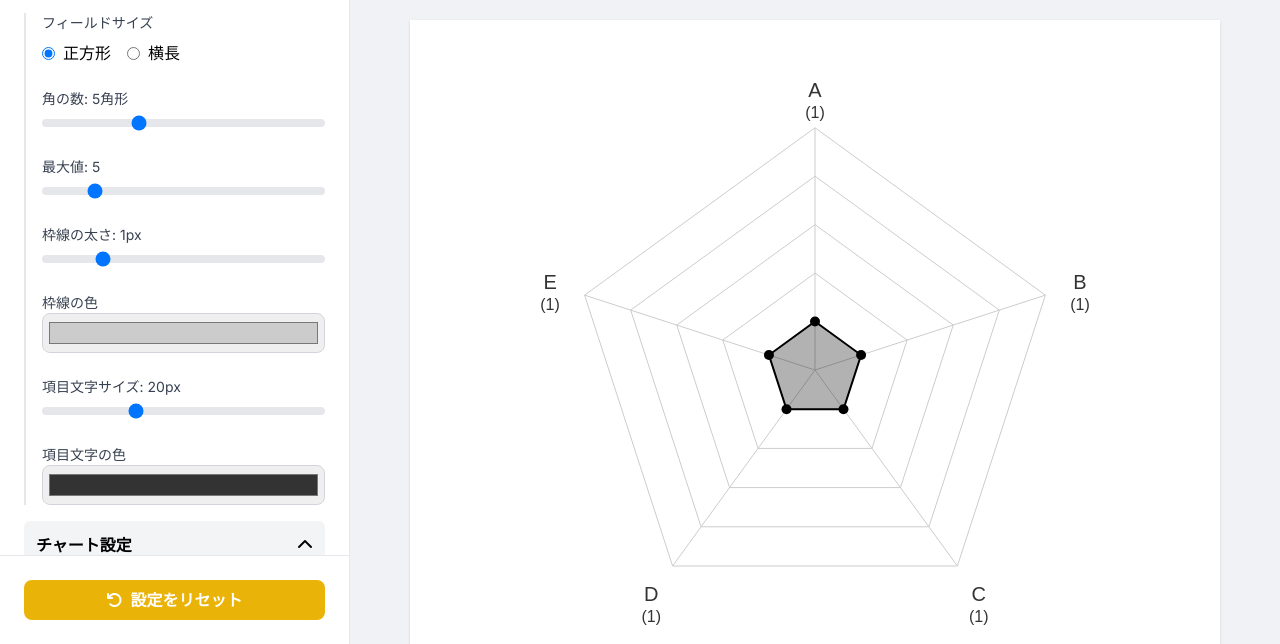
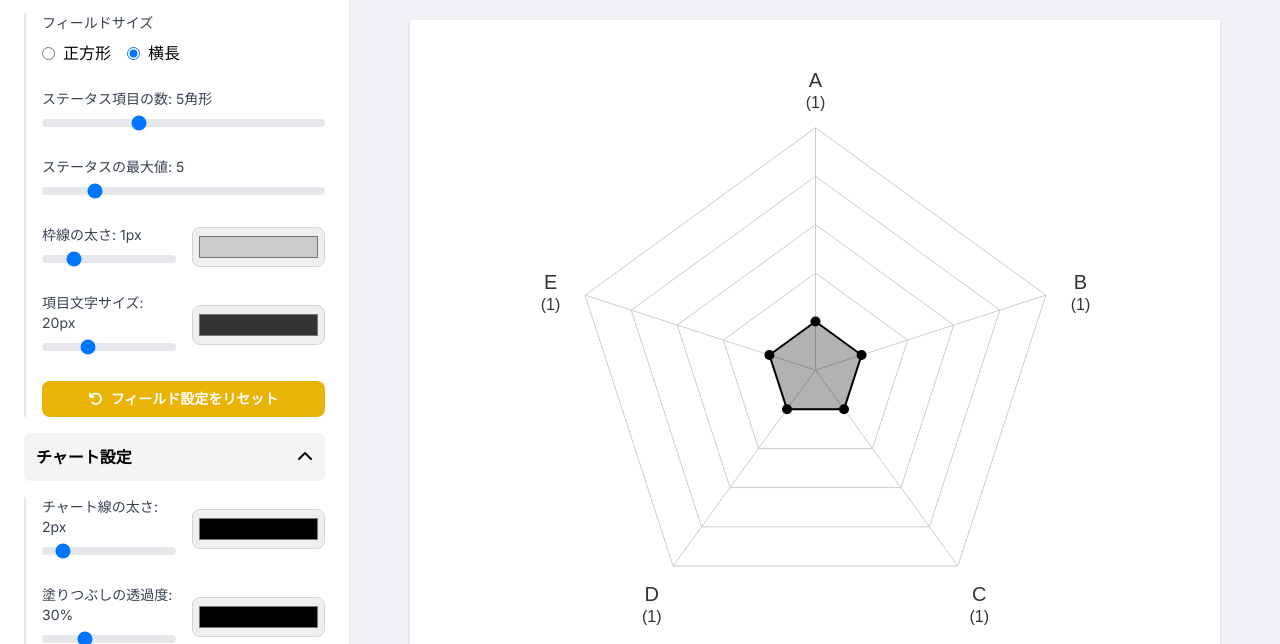
Before and after one commit to MJY-mo/radar-chart-maker, a plain HTML site: page index.html in a window 1280 px wide. Shown: the part 156-800 px from the top of the page. Drawn offline with nearby package versions, Linux system fonts and the light colour scheme.

Commit message:
Add files via upload

```diff
--- a/index.html
+++ b/index.html
@@ -4,6 +4,7 @@
     <meta charset="UTF-8">
     <meta name="viewport" content="width=device-width, initial-scale=1.0">
     <title>画像放り込みレーダーチャートメーカー</title>
+    <link rel="icon" href="favicon3.png">
     <script src="https://cdn.tailwindcss.com"></script>
     <link href="https://cdnjs.cloudflare.com/ajax/libs/font-awesome/6.5.1/css/all.min.css" rel="stylesheet">
     <link rel="preconnect" href="https://fonts.googleapis.com">
@@ -107,11 +108,11 @@
         .menu-btn:hover {
             background-color: #4b5563; /* gray-600 */
         }
-        .menu-btn.active {
-            background-color: #4f46e5; /* indigo-600 */
+        .menu-btn.active-help {
+            background-color: #10b981; /* green-500 */
         }
-        .menu-btn.active:hover {
-            background-color: #4338ca; /* indigo-700 */
+        .menu-btn.active-help:hover {
+            background-color: #059669; /* green-600 */
         }
         .checkbox-label {
             display: flex;
@@ -160,29 +161,34 @@
                             </div>
                         </div>
                         <div>
-                            <label for="sides" class="block text-sm font-medium text-gray-700"><span data-lang="labelSides">角の数</span>: <span id="sides-value">5</span><span data-lang="sidesUnit">角形</span></label>
+                            <label for="sides" class="block text-sm font-medium text-gray-700"><span data-lang="labelSides">ステータス項目の数</span>: <span id="sides-value">5</span><span data-lang="sidesUnit"></span></label>
                             <input type="range" id="sides" min="4" max="7" value="5" class="w-full h-2 bg-gray-200 rounded-lg appearance-none cursor-pointer">
                         </div>
                         <div>
-                            <label for="maxValue" class="block text-sm font-medium text-gray-700"><span data-lang="labelMaxValue">最大値</span>: <span id="maxValue-value">5</span></label>
+                            <label for="maxValue" class="block text-sm font-medium text-gray-700"><span data-lang="labelMaxValue">ステータスの最大値</span>: <span id="maxValue-value">5</span></label>
                             <input type="range" id="maxValue" min="4" max="10" value="5" class="w-full h-2 bg-gray-200 rounded-lg appearance-none cursor-pointer">
                         </div>
+                        <div class="grid grid-cols-2 gap-4 items-center">
                             <div>
                                 <label for="gridLineWidth" class="block text-sm font-medium text-gray-700"><span data-lang="labelGridLineWidth">枠線の太さ</span>: <span id="gridLineWidth-value">1</span>px</label>
                                 <input type="range" id="gridLineWidth" min="0" max="5" value="1" class="w-full h-2 bg-gray-200 rounded-lg appearance-none cursor-pointer">
                             </div>
                             <div>
-                            <label for="gridLineColor" class="block text-sm font-medium text-gray-700" data-lang="labelGridLineColor">枠線の色</label>
+                                <label for="gridLineColor" class="block text-sm font-medium text-gray-700 sr-only" data-lang="labelGridLineColor">枠線の色</label>
                                 <input type="color" id="gridLineColor" value="#CCCCCC" class="w-full h-10 p-1 border border-gray-300 rounded-lg cursor-pointer">
                             </div>
+                        </div>
+                        <div class="grid grid-cols-2 gap-4 items-center">
                             <div>
                                 <label for="labelFontSize" class="block text-sm font-medium text-gray-700"><span data-lang="labelLabelFontSize">項目文字サイズ</span>: <span id="labelFontSize-value">20</span>px</label>
                                 <input type="range" id="labelFontSize" min="1" max="60" value="20" class="w-full h-2 bg-gray-200 rounded-lg appearance-none cursor-pointer">
                             </div>
                              <div>
-                            <label for="labelColor" class="block text-sm font-medium text-gray-700" data-lang="labelColor">項目文字の色</label>
+                                <label for="labelColor" class="block text-sm font-medium text-gray-700 sr-only" data-lang="labelColor">項目文字の色</label>
                                 <input type="color" id="labelColor" value="#333333" class="w-full h-10 p-1 border border-gray-300 rounded-lg cursor-pointer">
                             </div>
+                        </div>
+                        <button id="reset-field-settings-btn" class="w-full bg-yellow-500 hover:bg-yellow-600 text-white font-bold py-2 px-4 rounded-lg transition-colors text-sm"><i class="fas fa-undo mr-2"></i><span data-lang="btnResetFieldSettings">フィールド設定をリセット</span></button>
                     </div>
                 </div>
 
@@ -193,22 +199,27 @@
                         <i class="fas fa-chevron-up transition-transform"></i>
                     </button>
                     <div id="chart-settings-content" class="accordion-content mt-4 space-y-6 pl-4 border-l-2 border-gray-200">
+                        <div class="grid grid-cols-2 gap-4 items-center">
                             <div>
                                 <label for="chartLineWidth" class="block text-sm font-medium text-gray-700"><span data-lang="labelChartLineWidth">チャート線の太さ</span>: <span id="chartLineWidth-value">2</span>px</label>
                                 <input type="range" id="chartLineWidth" min="1" max="10" value="2" class="w-full h-2 bg-gray-200 rounded-lg appearance-none cursor-pointer">
                             </div>
                             <div>
-                            <label for="chartLineColor" class="block text-sm font-medium text-gray-700" data-lang="labelChartLineColor">チャート線の色</label>
+                                <label for="chartLineColor" class="block text-sm font-medium text-gray-700 sr-only" data-lang="labelChartLineColor">チャート線の色</label>
                                 <input type="color" id="chartLineColor" value="#000000" class="w-full h-10 p-1 border border-gray-300 rounded-lg cursor-pointer">
                             </div>
-                        <div>
-                            <label for="fillColor" class="block text-sm font-medium text-gray-700" data-lang="labelFillColor">チャートの塗りつぶしの色</label>
-                            <input type="color" id="fillColor" value="#000000" class="w-full h-10 p-1 border border-gray-300 rounded-lg cursor-pointer">
                         </div>
+                        <div class="grid grid-cols-2 gap-4 items-center">
                              <div>
                                 <label for="fillOpacity" class="block text-sm font-medium text-gray-700"><span data-lang="labelFillOpacity">塗りつぶしの透過度</span>: <span id="fillOpacity-value">30</span>%</label>
                                 <input type="range" id="fillOpacity" min="0" max="100" value="30" class="w-full h-2 bg-gray-200 rounded-lg appearance-none cursor-pointer">
                             </div>
+                            <div>
+                                <label for="fillColor" class="block text-sm font-medium text-gray-700 sr-only" data-lang="labelFillColor">チャートの塗りつぶしの色</label>
+                                <input type="color" id="fillColor" value="#000000" class="w-full h-10 p-1 border border-gray-300 rounded-lg cursor-pointer">
+                            </div>
+                        </div>
+                         <button id="reset-chart-settings-btn" class="w-full bg-yellow-500 hover:bg-yellow-600 text-white font-bold py-2 px-4 rounded-lg transition-colors text-sm"><i class="fas fa-undo mr-2"></i><span data-lang="btnResetChartSettings">チャート設定をリセット</span></button>
                     </div>
                 </div>
             </div>
@@ -245,11 +256,12 @@
                             <input type="range" id="imageOpacity" min="0" max="100" value="100" class="w-full h-2 bg-gray-200 rounded-lg appearance-none cursor-pointer">
                         </div>
                         <div>
-                            <label for="imageOffsetX" class="block text-sm font-medium text-gray-700"><span data-lang="labelOffsetX">横位置</span>: <span id="imageOffsetX-value">0</span>px</label>
+                            <label class="block text-sm font-medium text-gray-700" data-lang="labelPosition">位置（横/縦）</label>
+                            <label for="imageOffsetX" class="block text-xs text-gray-500"><span data-lang="labelOffsetX">横</span>: <span id="imageOffsetX-value">0</span>px</label>
                             <input type="range" id="imageOffsetX" min="-200" max="200" value="0" class="w-full h-2 bg-gray-200 rounded-lg appearance-none cursor-pointer">
                         </div>
                         <div>
-                            <label for="imageOffsetY" class="block text-sm font-medium text-gray-700"><span data-lang="labelOffsetY">縦位置</span>: <span id="imageOffsetY-value">0</span>px</label>
+                            <label for="imageOffsetY" class="block text-xs text-gray-500"><span data-lang="labelOffsetY">縦</span>: <span id="imageOffsetY-value">0</span>px</label>
                             <input type="range" id="imageOffsetY" min="-200" max="200" value="0" class="w-full h-2 bg-gray-200 rounded-lg appearance-none cursor-pointer">
                         </div>
                     </div>
@@ -268,13 +280,15 @@
                                 <option value="Lobster, cursive">Lobster (デザイン)</option>
                             </select>
                         </div>
+                        <div class="grid grid-cols-2 gap-4 items-center">
                             <div>
                                 <label for="textFontSize" class="block text-sm font-medium text-gray-700"><span data-lang="textFontSize">フォントサイズ</span>: <span id="textFontSize-value">48</span>px</label>
                                 <input type="range" id="textFontSize" min="10" max="150" value="48" class="w-full h-2 bg-gray-200 rounded-lg appearance-none cursor-pointer mt-1">
                             </div>
                             <div>
-                            <label for="textColor" class="block text-sm font-medium text-gray-700" data-lang="textColor">テキストの色</label>
+                                <label for="textColor" class="block text-sm font-medium text-gray-700 sr-only" data-lang="textColor">テキストの色</label>
                                 <input type="color" id="textColor" value="#000000" class="w-full h-10 p-1 border border-gray-300 rounded-lg cursor-pointer mt-1">
+                            </div>
                         </div>
                         <div class="flex items-center justify-around">
                             <label class="checkbox-label">
@@ -296,9 +310,6 @@
 
         </div>
 
-        <div id="panel-footer" class="p-6 border-t">
-            <button id="reset-settings-btn" class="w-full bg-yellow-500 hover:bg-yellow-600 text-white font-bold py-2 px-4 rounded-lg transition-colors"><i class="fas fa-undo mr-2"></i><span data-lang="btnResetSettings">設定をリセット</span></button>
-        </div>
     </aside>
 
     <!-- メインコンテンツ -->
@@ -341,7 +352,6 @@ window.onload = () => {
     const settingsView = getEl('settings-view');
     const helpView = getEl('help-view');
     const editView = getEl('edit-view');
-    const panelFooter = getEl('panel-footer');
     const helpBtn = getEl('help-btn');
 
     // --- 翻訳データ ---
@@ -357,15 +367,16 @@ window.onload = () => {
             aspectRatioLandscape: "横長",
             labelLabelFontSize: "項目文字サイズ",
             labelColor: "項目文字の色",
-            labelSides: "角の数", sidesUnit: "角形",
-            labelMaxValue: "最大値",
+            labelSides: "ステータス項目の数", sidesUnit: "角形",
+            labelMaxValue: "ステータスの最大値",
             labelChartLineWidth: "チャート線の太さ",
             labelChartLineColor: "チャート線の色",
             labelFillColor: "チャートの塗りつぶしの色",
             labelFillOpacity: "塗りつぶしの透過度",
             labelGridLineWidth: "枠線の太さ",
             labelGridLineColor: "枠線の色",
-            btnResetSettings: "設定をリセット",
+            btnResetFieldSettings: "フィールド設定をリセット",
+            btnResetChartSettings: "チャート設定をリセット",
             exportTitle: "画像として出力",
             labelFileName: "ファイル名",
             labelExportFormat: "拡張子",
@@ -379,11 +390,14 @@ window.onload = () => {
             labelImageClip: "画像表示方法",
             clipData: "チャート形状にクリップ", clipFrame: "グラフの枠にクリップ", clipFull: "全体表示",
             labelScale: "拡大縮小",
-            labelOpacity: "透過度", labelOffsetX: "横位置", labelOffsetY: "縦位置",
+            labelOpacity: "透過度",
+            labelPosition: "位置（横/縦）",
+            labelOffsetX: "横",
+            labelOffsetY: "縦",
             confirmTitle: "確認",
             btnNo: "いいえ", btnYes: "はい",
             confirmMessage: "画像を置き換えますか？",
-            confirmReset: "すべての設定を初期値に戻します。よろしいですか？",
+            confirmReset: "このセクションの設定を初期値に戻します。よろしいですか？",
             invalidFile: "無効なファイル形式です。",
             savePlaceholder: "チャートデータ",
             exportPlaceholder: "レーダーチャート",
@@ -408,15 +422,16 @@ window.onload = () => {
             aspectRatioLandscape: "Landscape",
             labelLabelFontSize: "Label Font Size",
             labelColor: "Label Color",
-            labelSides: "Sides", sidesUnit: "",
-            labelMaxValue: "Max Value",
+            labelSides: "Number of Status Items", sidesUnit: "",
+            labelMaxValue: "Status Max Value",
             labelChartLineWidth: "Chart Line Width",
             labelChartLineColor: "Chart Line Color",
             labelFillColor: "Chart Fill Color",
             labelFillOpacity: "Fill Opacity",
             labelGridLineWidth: "Grid Line Width",
             labelGridLineColor: "Grid Line Color",
-            btnResetSettings: "Reset Settings",
+            btnResetFieldSettings: "Reset Field Settings",
+            btnResetChartSettings: "Reset Chart Settings",
             exportTitle: "Export as Image",
             labelFileName: "File Name",
             labelExportFormat: "Format",
@@ -430,11 +445,14 @@ window.onload = () => {
             labelImageClip: "Image Display Method",
             clipData: "Clip to data shape", clipFrame: "Clip to chart frame", clipFull: "Show full image",
             labelScale: "Scale",
-            labelOpacity: "Opacity", labelOffsetX: "Offset X", labelOffsetY: "Offset Y",
+            labelOpacity: "Opacity",
+            labelPosition: "Position (H/V)",
+            labelOffsetX: "Horizontal",
+            labelOffsetY: "Vertical",
             confirmTitle: "Confirm",
             btnNo: "No", btnYes: "Yes",
             confirmMessage: "Do you want to replace the image?",
-            confirmReset: "Reset all settings to their default values. Are you sure?",
+            confirmReset: "Are you sure you want to reset the settings in this section?",
             invalidFile: "Invalid file format.",
             savePlaceholder: "ChartData",
             exportPlaceholder: "RadarChart",
@@ -505,7 +523,7 @@ window.onload = () => {
     function getDefaultSettings() {
         return {
             language: 'ja',
-            aspectRatio: 'square',
+            aspectRatio: 'landscape',
             sides: 5,
             maxValue: 5,
             gridLineWidth: 1,
@@ -556,20 +574,18 @@ window.onload = () => {
         helpView.classList.add('hidden');
         editView.classList.add('hidden');
         backToSettingsBtn.classList.add('hidden');
-        panelFooter.classList.add('hidden');
 
-        document.querySelectorAll('.menu-btn.active').forEach(b => b.classList.remove('active'));
+        document.querySelectorAll('.menu-btn.active-help').forEach(b => b.classList.remove('active-help'));
 
         if (view === 'settings') {
             panelTitle.textContent = t('settingsTitle');
             settingsView.classList.remove('hidden');
-            panelFooter.classList.remove('hidden');
         } else if (view === 'help') {
             panelTitle.textContent = t('helpTitle');
             helpView.innerHTML = getHelpContent(state.settings.language);
             helpView.classList.remove('hidden');
             backToSettingsBtn.classList.remove('hidden');
-            helpBtn.classList.add('active');
+            helpBtn.classList.add('active-help');
         } else if (view === 'edit') {
             panelTitle.textContent = t('editTitle');
             editView.classList.remove('hidden');
@@ -738,7 +754,7 @@ window.onload = () => {
         if (state.settings.aspectRatio === 'landscape' && width / height > 1.1) {
             const chartAreaSize = height;
              return {
-                cx: cx,
+                cx: cx, // Center in the full canvas width
                 cy: cy,
                 r: (chartAreaSize / 2) * 0.75,
                 textCenterX: cx,
@@ -884,8 +900,12 @@ window.onload = () => {
             const value = state.chartData.values[i];
             const angle = (i / state.settings.sides) * 2 * Math.PI - Math.PI / 2;
 
-            const x = cx + labelRadius * Math.cos(angle);
-            const y = cy + labelRadius * Math.sin(angle);
+            let x = cx + labelRadius * Math.cos(angle);
+            let y = cy + labelRadius * Math.sin(angle);
+
+            if (i === 0) { // Top label
+                y -= state.settings.labelFontSize * 0.5;
+            }
 
             targetCtx.font = `${state.settings.labelFontSize}px sans-serif`;
             targetCtx.fillText(label, x, y);
@@ -947,12 +967,21 @@ window.onload = () => {
         document.querySelectorAll('input[name="aspectRatio"]').forEach(radio => {
             radio.addEventListener('change', updateAndSaveSettings);
         });
-        getEl('reset-settings-btn').addEventListener('click', () => {
+        getEl('reset-field-settings-btn').addEventListener('click', () => {
             showConfirmDialog(t('confirmReset'), () => {
-                resetState();
-                saveSettings();
-                loadSettings();
-                updateLanguage();
+                const defaults = getDefaultSettings();
+                const fieldKeys = ['aspectRatio', 'sides', 'maxValue', 'gridLineWidth', 'gridLineColor', 'labelFontSize', 'labelColor'];
+                fieldKeys.forEach(key => state.settings[key] = defaults[key]);
+                updateSettingsUI();
+                updateAndSaveSettings();
+            });
+        });
+        getEl('reset-chart-settings-btn').addEventListener('click', () => {
+             showConfirmDialog(t('confirmReset'), () => {
+                const defaults = getDefaultSettings();
+                const chartKeys = ['chartLineWidth', 'chartLineColor', 'fillColor', 'fillOpacity'];
+                chartKeys.forEach(key => state.settings[key] = defaults[key]);
+                updateSettingsUI();
                 updateAndSaveSettings();
             });
         });
```
Also changed, not shown: favicon3.png (added). Lines whose indentation alone changed are shown as unchanged.
